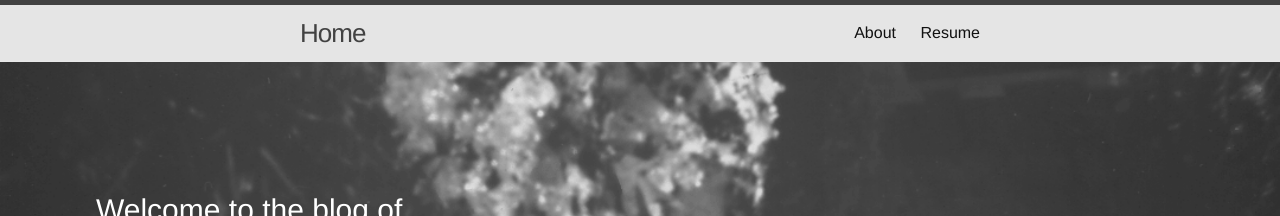
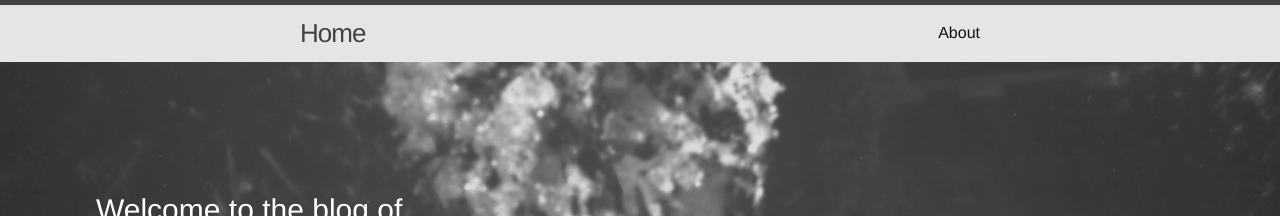
Before and after one commit to stevendiaz/stevendiaz.github.io, a Jekyll site: the page built from index.html, in a window 1280 px wide. Shown: the top 216 px of the page. Built offline with Jekyll 4.4.1, drawn with Linux system fonts in a browser that asks for light colours.

Commit message:
remove resume to be updated next season

```diff
--- a/_includes/header.html
+++ b/_includes/header.html
@@ -19,7 +19,6 @@
           <a class="page-link" href="{{ my_page.url | prepend: site.baseurl }}">{{ my_page.title }}</a>
           {% endif %}
         {% endfor %}
-        <a class="page-link" href="/files/resume.pdf">Resume</a>
       </div>
     </nav>
 
```
